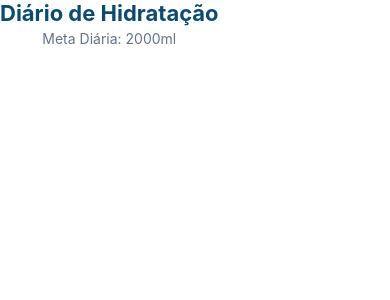
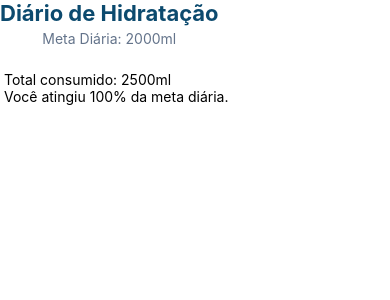
Before and after one commit to jenifer-goncalves/diario_hidratacao, a React Native app: screen / in a window 390 px wide. Shown: the top 300 px of the page. Built offline with nearby package versions, Linux system fonts and the light colour scheme.

Commit message:
ADD: WaterProgress funcionando com os cálculos necessários

```diff
--- a/App.jsx
+++ b/App.jsx
@@ -24,7 +24,8 @@ export default function App(){
             <SafeAreaView>
                     <View>
                         <Text>
-                            <Header GOAL={GOAL}/>
+                            <Header GOAL={GOAL} />
+                            <WaterProgress />
                         </Text>
                     </View>
             </SafeAreaView>
--- a/src/components/WaterProgress.jsx
+++ b/src/components/WaterProgress.jsx
@@ -0,0 +1,15 @@
+import { View, Text, StyleSheet } from "react-native";
+
+
+export function WaterProgress( {consumido = 2500, GOAL = 2000}){
+
+const porcentagem = Math.min(Math.round((consumido / GOAL) * 100),100)
+
+
+    return(
+        <View>
+            <Text> Total consumido: {consumido}ml </Text>
+            <Text> Você atingiu {porcentagem}% da meta diária.</Text>
+        </View>
+    )
+}
```
